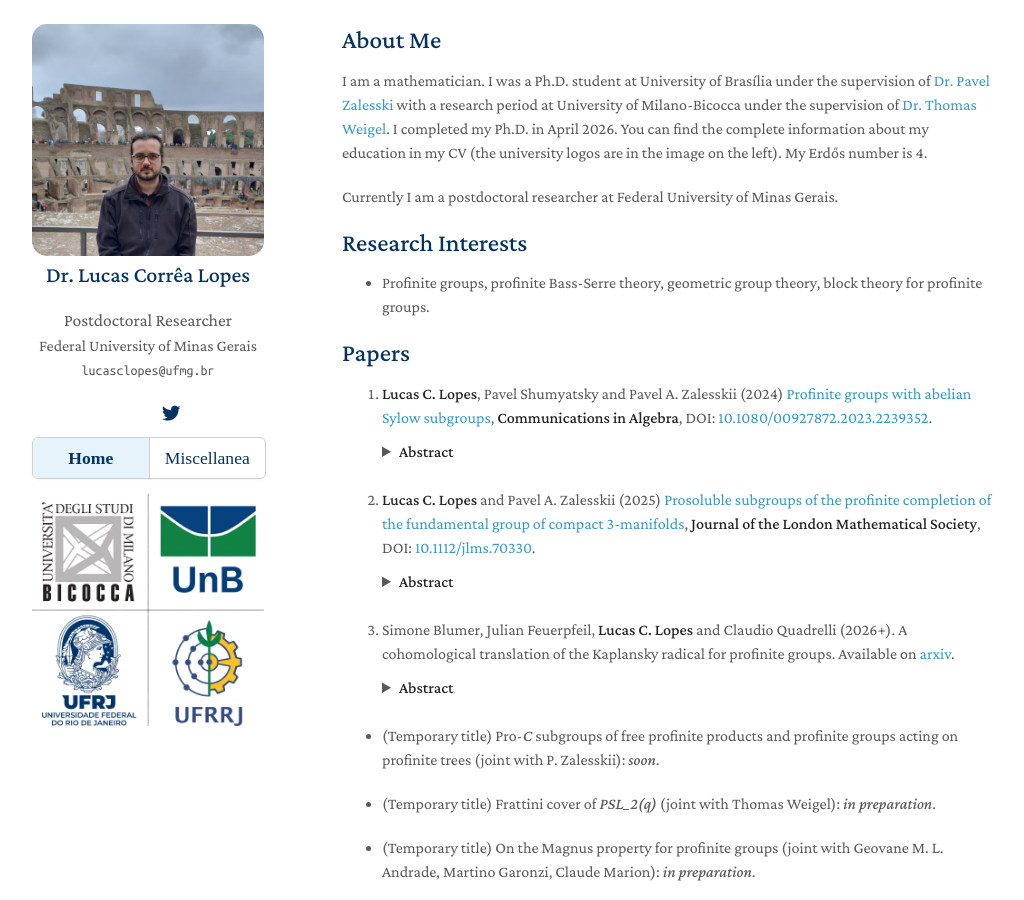
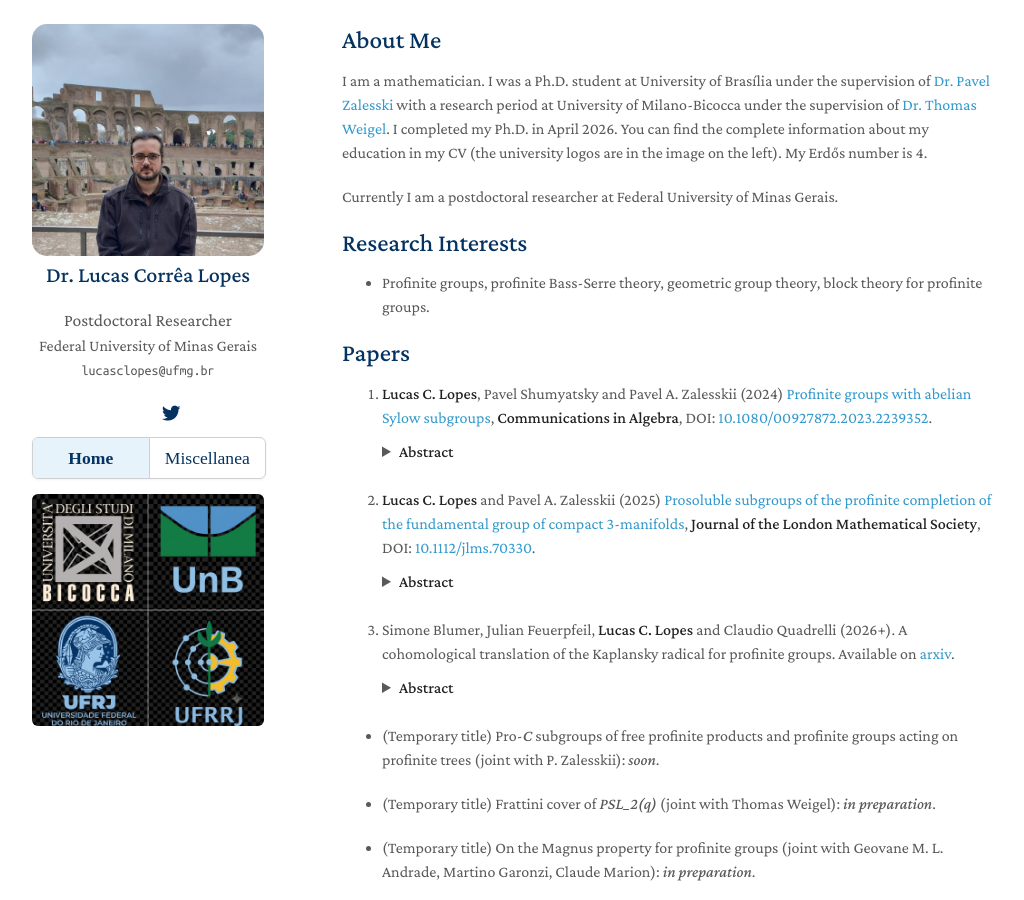
Before and after one commit to lcorrealopes/home, a Jekyll site: the page built from index.md, in a window 1280 px wide and 900 px high. Shown: the whole window, without its empty margins (128-1152 px from the left). Built offline with Jekyll 4.4.1, drawn with Linux system fonts in a browser that asks for light colours; nearby versions of some CDN libraries; a style sheet for code colours, icons or effects is not loaded.

Commit message:
Update homepage.html

```diff
--- a/_layouts/homepage.html
+++ b/_layouts/homepage.html
@@ -101,7 +101,7 @@
 
         <!-- ADICIONE ESTE BLOCO COM A FOTO DOS LOGOTIPOS -->
         <div style="margin-top: 15px; text-align: center;">
-            <img src="{{ '/assets/img/educ.jpg' | relative_url }}" alt="Logotipos das Universidades" style="width: 100%; aspect-ratio: 1 / 1; object-fit: contain; border-radius: 6px;">
+            <img src="{{ '/assets/img/e.png' | relative_url }}" alt="Logotipos das Universidades" style="width: 100%; aspect-ratio: 1 / 1; object-fit: contain; border-radius: 6px;">
         </div>
         <!-- FIM DO BLOCO DA FOTO -->
 
```
